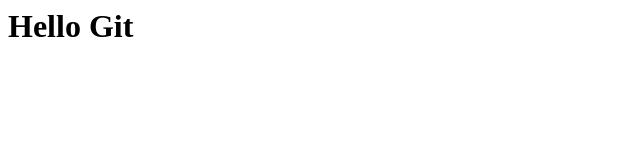
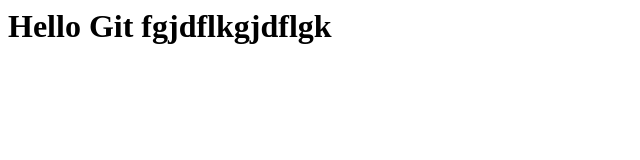
Before and after one commit to Ale3Ksander/MyGit, a plain HTML site: page index.html in a window 1280 px wide. Shown: the whole page, without its empty margins (0-640 px from the left). Drawn offline with Linux system fonts and the light colour scheme.

```diff
--- a/index.html
+++ b/index.html
@@ -1 +1 @@
-<h1>Hello Git</h1>
+<h1>Hello Git fgjdflkgjdflgk</h1>
```
